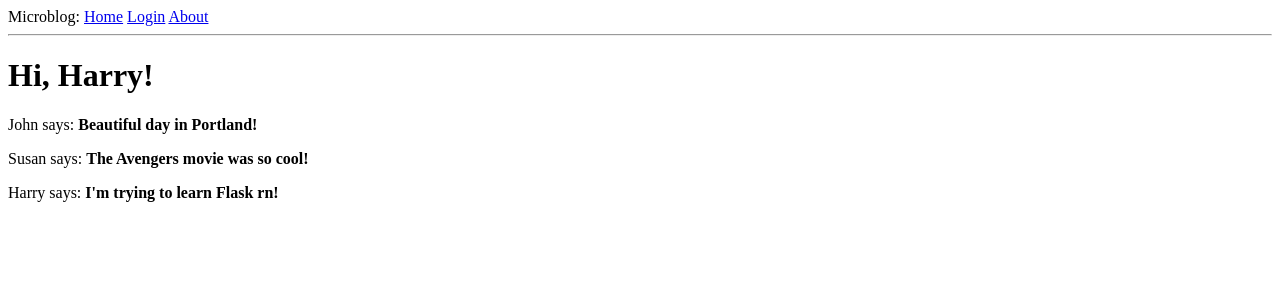
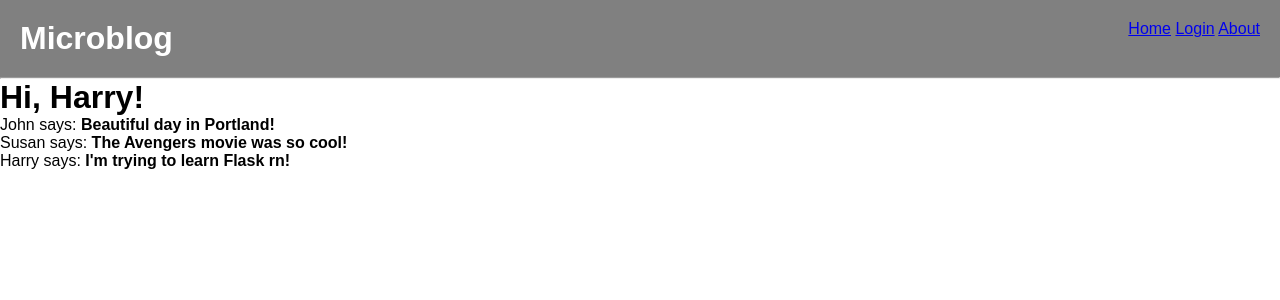
Before and after one commit to HazzaPezza/MicroBlog-Flask-Practice, a Flask app: page / in a window 1280 px wide. Shown: the top 300 px of the page. Run offline with Flask 3, Linux system fonts and the light colour scheme.

Commit message:
Integrated beginnings of CSS into project. Needs LOTS of work. Not covered by tutorial.

```diff
--- /dev/null
+++ b/app/static/style.css
@@ -0,0 +1,14 @@
+* {
+    font-family: sans-serif;
+    margin: 0;
+    padding: 0;
+}
+
+.navbar {
+    background-color: grey;
+    color: white;
+    padding: 20px;
+    display: flex;
+    justify-content: space-between;
+    gap: 10px;
+}
--- a/app/templates/base.html
+++ b/app/templates/base.html
@@ -11,12 +11,18 @@ All pages should inherit this within their template.
         {% else %}
         <title>Welcome to Microblog</title>
         {% endif %}
+        <link rel="stylesheet" href="{{ url_for('static', filename='style.css') }}">
     </head>
     <body>
-        <div>Microblog:
+        <div class="navbar">
+            <div class="element1">
+                <h1 class="page_title">Microblog</h1>
+            </div>
+            <span class="element2">
                 <a href="{{ url_for('index') }}">Home</a>
                 <a href="{{ url_for('login') }}">Login</a>
                 <a href="{{ url_for('about') }}">About</a>
+            </span>
         </div>
         <hr>
         {% with messages = get_flashed_messages() %}
--- a/app/templates/index.html
+++ b/app/templates/index.html
@@ -3,8 +3,20 @@
 
 <!-- Template structure requires body content to be placed here. -->
 {% block content %}
-    <h1>Hi, {{ user.username }}!</h1>
-    {% for post in posts %}
-    <div><p>{{ post.author.username }} says: <b>{{ post.body }}</b></p></div>
-    {% endfor %}
+    <!-- Link any stylesheets for the body -->
+    <head>
+        <link rel="stylesheet" href="{{ url_for('static', filename='index_style.css') }}">
+    </head>
+    <body>
+        <h1>Hi, {{ user.username }}!</h1>
+
+        {% for post in posts %}
+        <div>
+            <p>
+                {{ post.author.username }} says: <b>{{ post.body }}</b>
+            </p>
+        </div>
+        {% endfor %}
+
+    </body>
 {% endblock %}
```
Also changed, not shown: app/static/index_style.css (added). Lines whose indentation alone changed are shown as unchanged.
